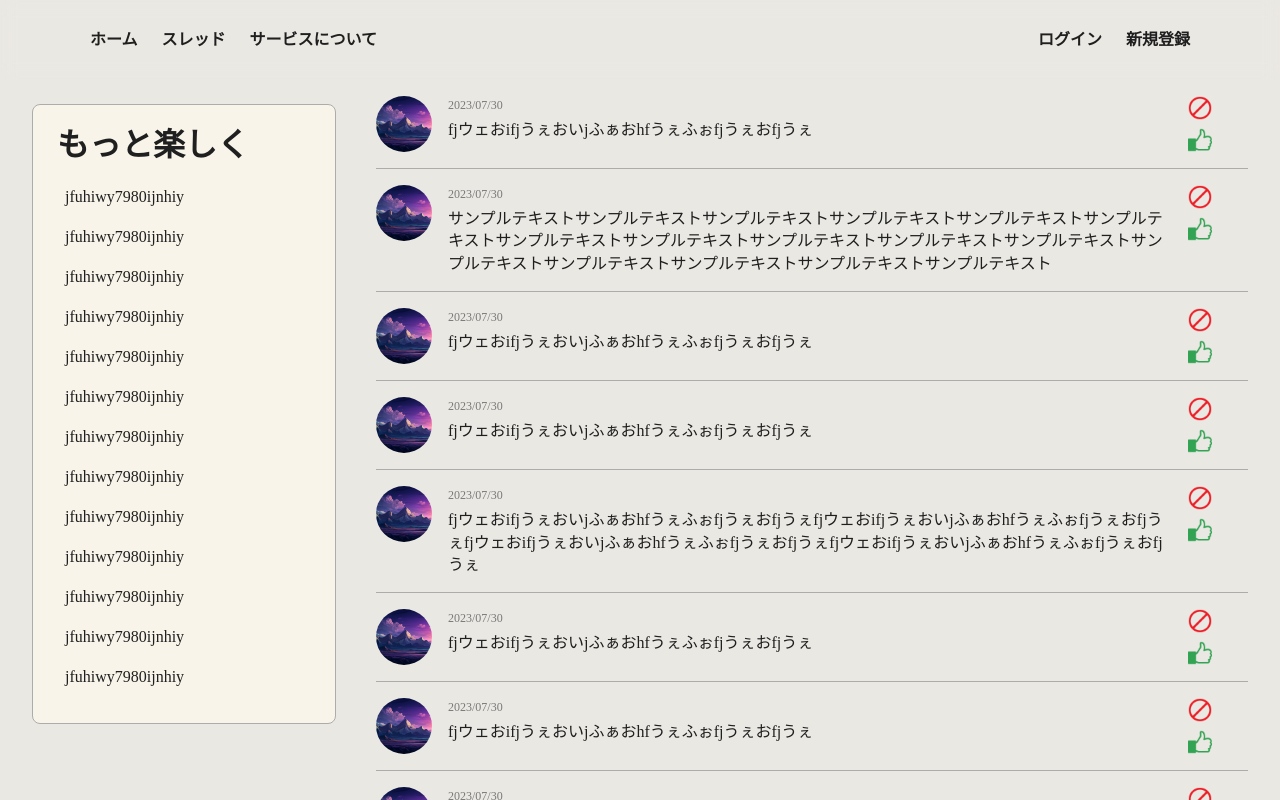
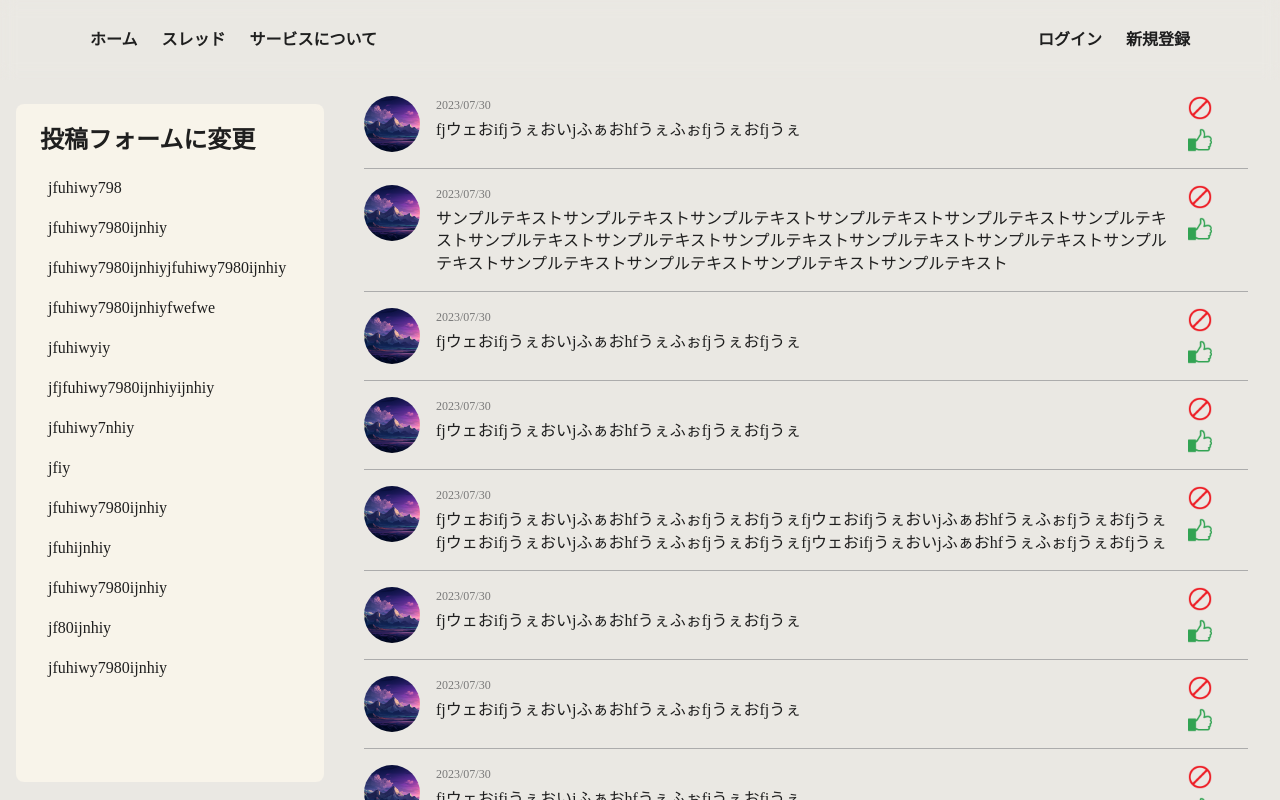
Before and after one commit to lewKcoder/s-young, a Next.js app: page /thread in a window 1280 px wide. Built offline with nearby package versions, Linux system fonts and the light colour scheme.

Commit message:
Fixed style and data

```diff
--- a/src/components/tips/data.json
+++ b/src/components/tips/data.json
@@ -2,7 +2,7 @@
   "links": [
     {
       "link": {
-        "label": "jfuhiwy7980ijnhiy",
+        "label": "jfuhiwy798",
         "href": "#"
       }
     },
@@ -14,7 +14,37 @@
     },
     {
       "link": {
-        "label": "jfuhiwy7980ijnhiy",
+        "label": "jfuhiwy7980ijnhiyjfuhiwy7980ijnhiy",
+        "href": "#"
+      }
+    },
+    {
+      "link": {
+        "label": "jfuhiwy7980ijnhiyfwefwe",
+        "href": "#"
+      }
+    },
+    {
+      "link": {
+        "label": "jfuhiwyiy",
+        "href": "#"
+      }
+    },
+    {
+      "link": {
+        "label": "jfjfuhiwy7980ijnhiyijnhiy",
+        "href": "#"
+      }
+    },
+    {
+      "link": {
+        "label": "jfuhiwy7nhiy",
+        "href": "#"
+      }
+    },
+    {
+      "link": {
+        "label": "jfiy",
         "href": "#"
       }
     },
@@ -26,7 +56,7 @@
     },
     {
       "link": {
-        "label": "jfuhiwy7980ijnhiy",
+        "label": "jfuhijnhiy",
         "href": "#"
       }
     },
@@ -38,37 +68,7 @@
     },
     {
       "link": {
-        "label": "jfuhiwy7980ijnhiy",
-        "href": "#"
-      }
-    },
-    {
-      "link": {
-        "label": "jfuhiwy7980ijnhiy",
-        "href": "#"
-      }
-    },
-    {
-      "link": {
-        "label": "jfuhiwy7980ijnhiy",
-        "href": "#"
-      }
-    },
-    {
-      "link": {
-        "label": "jfuhiwy7980ijnhiy",
-        "href": "#"
-      }
-    },
-    {
-      "link": {
-        "label": "jfuhiwy7980ijnhiy",
-        "href": "#"
-      }
-    },
-    {
-      "link": {
-        "label": "jfuhiwy7980ijnhiy",
+        "label": "jf80ijnhiy",
         "href": "#"
       }
     },
--- a/src/components/tips/styles.module.scss
+++ b/src/components/tips/styles.module.scss
@@ -1,15 +1,14 @@
 .container {
   border-radius: 8px;
-  border: 1px solid #acacac;
   background: #f8f4ea;
   padding: 24px;
-  height: 570px;
+  height: calc(100vh - 170px);
   overflow-y: auto;
 }
 
 .title {
   color: var(--color-black);
-  font-size: 32px;
+  font-size: 24px;
   font-weight: bold;
   margin-bottom: 16px;
 }
--- a/src/components/tips/tips.tsx
+++ b/src/components/tips/tips.tsx
@@ -7,7 +7,7 @@ export const Tips: FunctionComponent = () => {
 
   return (
     <div className={styles.container}>
-      <h2 className={styles.title}>もっと楽しく</h2>
+      <h2 className={styles.title}>投稿フォームに変更</h2>
 
       <ul className={styles.lists}>
         {links.map(({ link }) => (
--- a/src/layouts/thread/styles.module.scss
+++ b/src/layouts/thread/styles.module.scss
@@ -2,5 +2,5 @@
   display: grid;
   grid-template-columns: 25% 1fr;
   gap: 40px;
-  padding: 104px 32px 0;
+  padding: 104px 32px 0 16px;
 }
```
